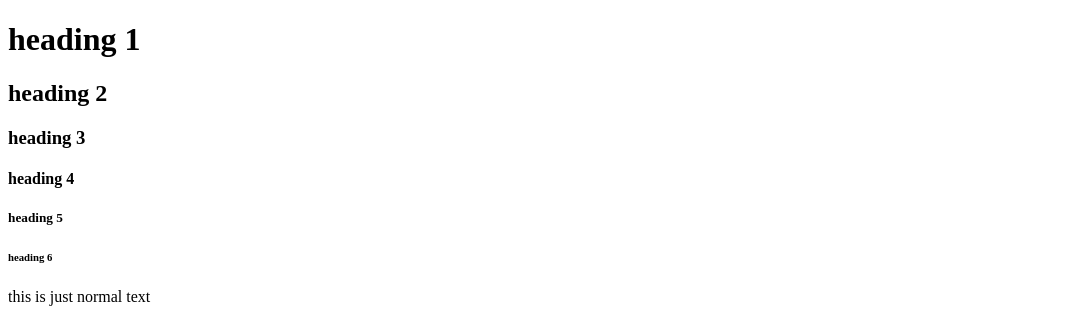
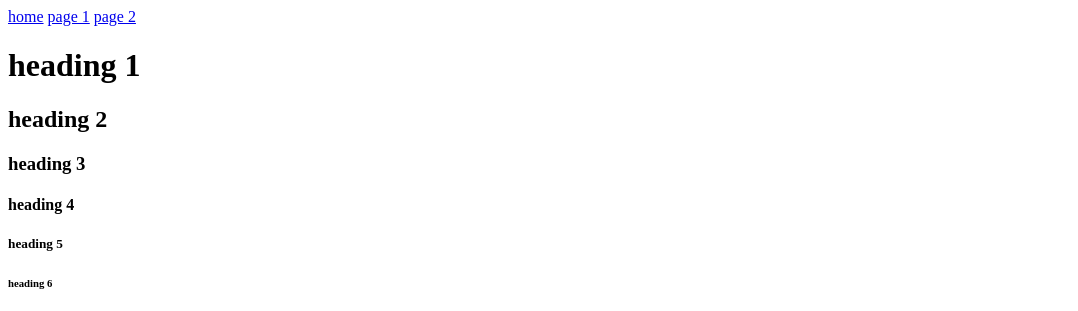
Before and after one commit to Clinton62395/BILLY, a plain HTML site: page index.html in a window 1280 px wide. Shown: the top 311 px of the page, without its empty margins (0-1078 px from the left). Drawn offline with Linux system fonts and the light colour scheme.

Commit message:
I link my pages to each other

```diff
--- a/index.html
+++ b/index.html
@@ -4,6 +4,10 @@
     <title>Introduction to html</title>
 </head>
 <body>
+    <a href="index.html">home</a>
+    <a href="form.html">page 1</a>
+    <a href="class2.html">page 2</a>
+
     <h1>heading 1</h1>
     <h2>heading 2</h2>
     <h3>heading 3</h3>
```
Also changed, not shown: class2.html (+3 -0 lines), form.html (+3 -0 lines).
